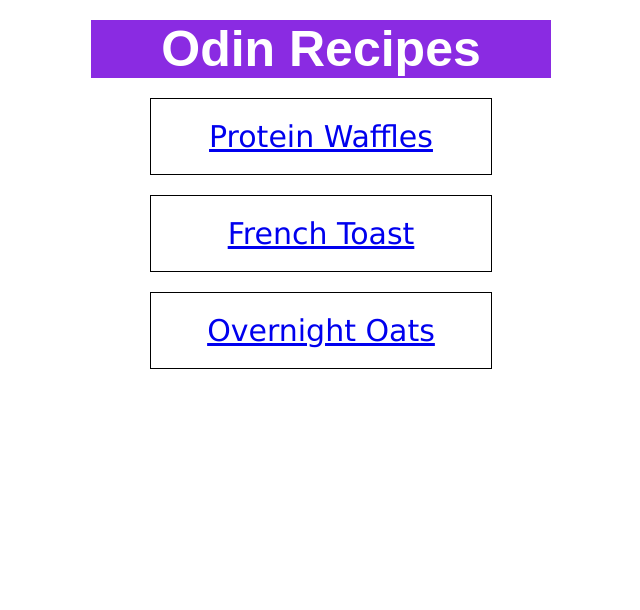
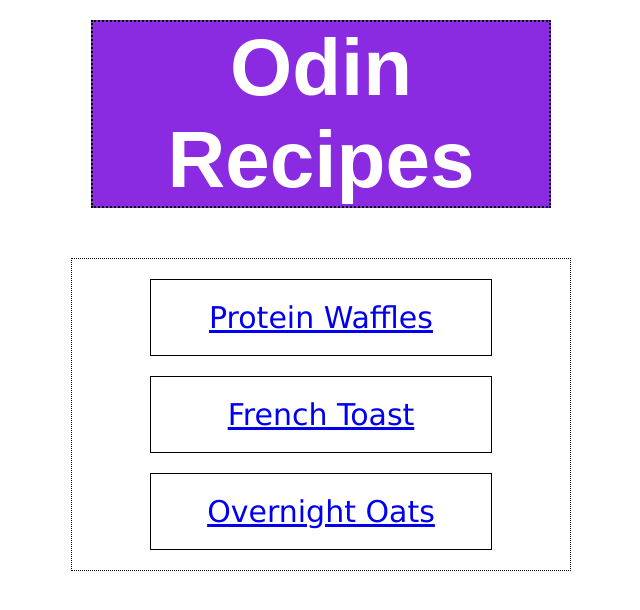
Before and after one commit to snqwls/odin-recipes, a plain HTML site: page index.html in a window 1280 px wide. Shown: the whole page, without its empty margins (319-959 px from the left). Drawn offline with Linux system fonts and the light colour scheme.

Commit message:
Change div property.

```diff
--- a/styles.css
+++ b/styles.css
@@ -28,10 +28,11 @@
 }
 .main_heading {
     color: white;
+    border: dotted 2px black;
     background-color: blueviolet;
     text-align: center;
     font-family: Arial, Helvetica, sans-serif;
-    font-size: 50px;
+    font-size: 80px;
     margin: 20px
 }
 .link {
@@ -44,8 +45,10 @@
     padding: 20px;
 }
 .linkbox {
-    text-align: center;
-    margin: 0 auto;
+    padding: 50 px;
+    border: dotted 1px black;
+    margin-top: 50px;
+
 }
 body {
     width: 500px;
```
